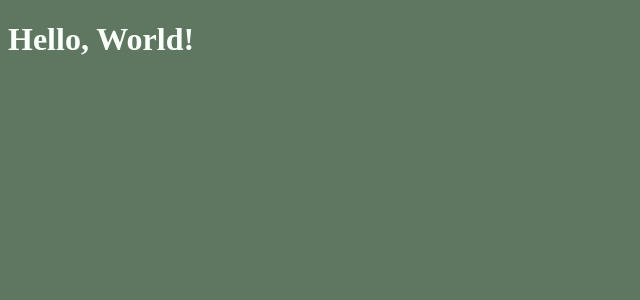
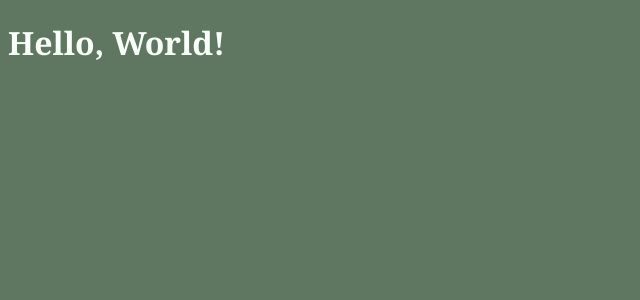
Before and after one commit to hollrosey/holly-massey-portfolio, a Next.js app: page / in a window 1280 px wide. Shown: the top 300 px of the page, without its empty margins (0-640 px from the left). Built offline with nearby package versions, Linux system fonts and the light colour scheme.

Commit message:
font applied

```diff
--- a/app/globals.css
+++ b/app/globals.css
@@ -1,9 +1,12 @@
 :root {
   --main-bg-color: #5f7660;
   --main-font-color: #f9fff9;
+  --main-font: "Noto Serif", serif;
 }
+
 
 body {
   background-color: var(--main-bg-color);
-  color: var(--main-font-color)
+  color: var(--main-font-color);
+  font-family: var(--main-font);
 }
--- a/app/layout.tsx
+++ b/app/layout.tsx
@@ -1,4 +1,5 @@
 import type { Metadata } from "next";
+import Head from 'next/head';
 import "./globals.css";
 
 
@@ -13,8 +14,18 @@
   children: React.ReactNode;
 }>) {
   return (
+    <>
     <html lang="en">
+      <Head>
+    <link rel="preconnect" href="https://fonts.googleapis.com" />
+    <link rel="preconnect" href="https://fonts.gstatic.com" crossOrigin="" />
+    <link
+      href="https://fonts.googleapis.com/css2?family=Noto+Serif:ital,wght@0,100..900;1,100..900&display=swap"
+      rel="stylesheet"
+    />
+  </Head>
       <body>{children}</body>
     </html>
+    </>
   );
 }
```
